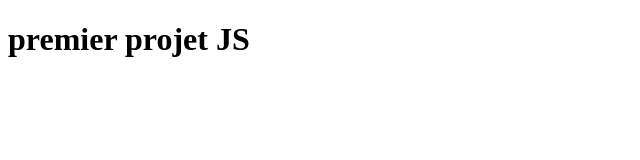
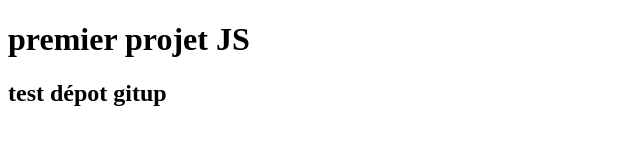
Before and after one commit to Saraperse/js-premier-code, a plain HTML site: page index.html in a window 1280 px wide. Shown: the whole page, without its empty margins (0-640 px from the left). Drawn offline with Linux system fonts and the light colour scheme.

Commit message:
index.html

```diff
--- a/index.html
+++ b/index.html
@@ -5,6 +5,7 @@
     <meta charset="utf-8">
     <title> Tuto JS#1</title>
     <h1>premier projet JS</h1>
+    <h2>test dépot gitup</h2>
 
     <script src="script.js">
 
```
